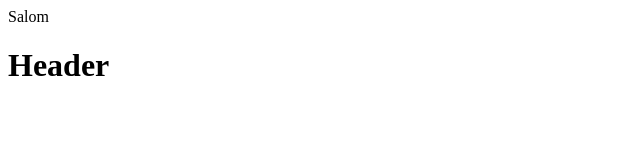
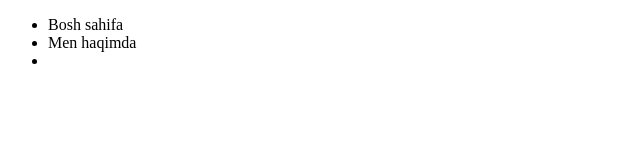
Before and after one commit to aynaqulovtohir/project, a plain HTML site: page index.html in a window 1280 px wide. Shown: the whole page, without its empty margins (0-640 px from the left). Drawn offline with Linux system fonts and the light colour scheme.

Commit message:
O'zgartishga tayor hold

```diff
--- a/index.html
+++ b/index.html
@@ -8,12 +8,21 @@
 </head>
 
 <body>
-    <div>
-        Salom
-    </div>
-    <h1>
-        Header
-    </h1>
+    <main>
+        <nav>
+            <ul>
+                <li>
+                    Bosh sahifa
+                </li>
+                <li>
+                    Men haqimda
+                </li>
+                <li>
+
+                </li>
+            </ul>
+        </nav>
+    </main>
 </body>
 
 </html>
```
